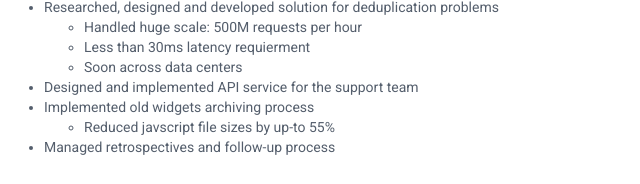
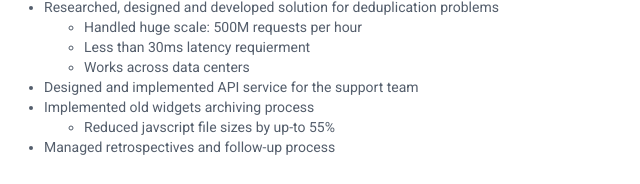
Before and after one commit to edeNFed/edenfed.github.io, a plain HTML site: page index.html in a window 1280 px wide. Shown: the part 233-417 px from the top of the page, 216-856 px from the left. Drawn offline with Linux system fonts and the light colour scheme.

Commit message:
Update index.html

```diff
--- a/index.html
+++ b/index.html
@@ -130,7 +130,7 @@ ga('send', 'pageview');
 <ul>
 <li>Handled huge scale: 500M requests per hour</li>
 <li>Less than 30ms latency requierment</li>
-<li>Soon across data centers</li>
+<li>Works across data centers</li>
 </ul></li>
 <li>Designed and implemented API service for the support team</li>
 <li>Implemented old widgets archiving process
```
